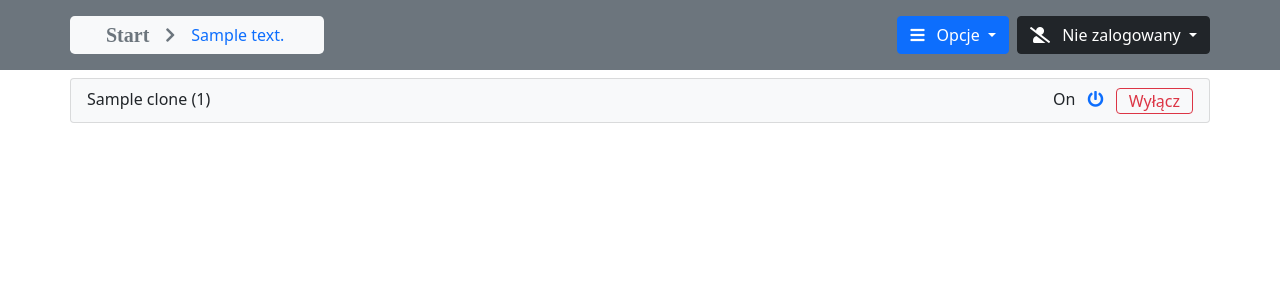
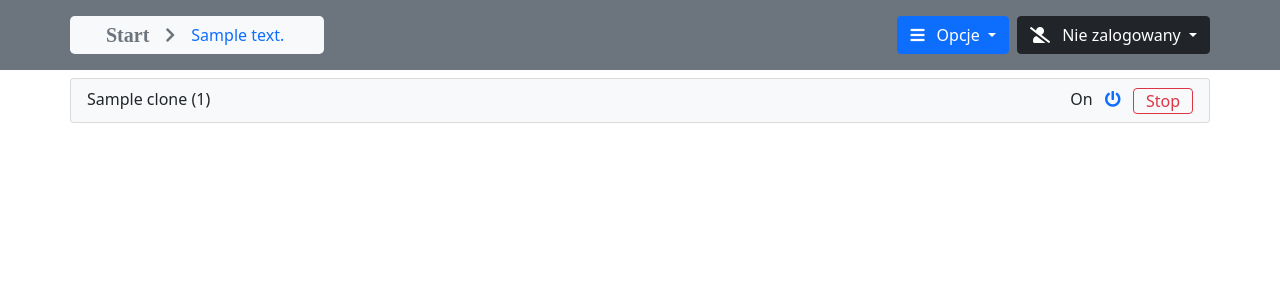
Before and after one commit to piotrenewicz/virtual-computerLab-manager, a Flask app: template templates/core/clones.html in a window 1280 px wide. Shown: the top 300 px of the page. Run offline with Flask 2, Linux system fonts and the light colour scheme; the template is opened without the code that fills it: most values are stand-ins (such as "Sample title", 1, 10 or a date in 2020); parts of the project's set-up code (start-up, migrations or seed data) failed here and were passed over; some libraries are stand-ins or nearby versions.

Commit message:
Vm controls now say Start/Stop instead of turn off/on

```diff
--- a/templates/core/clones.html
+++ b/templates/core/clones.html
@@ -50,11 +50,11 @@
             <ul class="dropdown-menu dropdown-menu-end" aria-labelledby="allocMenuDropdown">
                 <li><a class="dropdown-item" type="button"
                        href="{{ url_for('core.power_control_bulk', alloc_id=context['alloc_id'], state=1 ) }}">
-                    <span class="fas fa-power-off text-success pe-2"></span> Włącz</a>
+                    <span class="fas fa-power-off text-success pe-2"></span> Start all</a>
                 </li>
                 <li><a class="dropdown-item" type="button"
                        href="{{ url_for('core.power_control_bulk', alloc_id=context['alloc_id'], state=0 ) }}">
-                    <span class="fas fa-power-off text-danger pe-2"></span> Wyłącz</a>
+                    <span class="fas fa-power-off text-danger pe-2"></span> Stop all</a>
                 </li>
                 <li><hr class="dropdown-divider"> </li>
                 <li><a class="dropdown-item text-danger" type="button" data-bs-toggle="modal" data-bs-target="#resetConfirmModal">Przywróć wzór</a></li>
@@ -72,8 +72,8 @@
                     <div class="col-auto">{{ clone['name'] }} ({{ clone['userID'] }})</div>
                     <div class="col-auto">
                         <div class="border-3 border-secondary rounded-3">
-                        {% with subcontext=('text-primary', 'On', 'btn-outline-danger', 0, 'Wyłącz') if clone['status']
-                                      else ('text-secondary', 'Off', 'btn-outline-success px-3', 1, 'Włącz ') %}
+                        {% with subcontext=('text-primary', 'On', 'btn-outline-danger', 0, 'Stop') if clone['status']
+                                      else ('text-secondary', 'Off', 'btn-outline-success px-3', 1, 'Start ') %}
                             {{ subcontext[1] }}
                             <span class="fas fa-power-off {{ subcontext[0] }} px-2"></span>
                             <a class="btn {{ subcontext[2] }} py-0"
```
